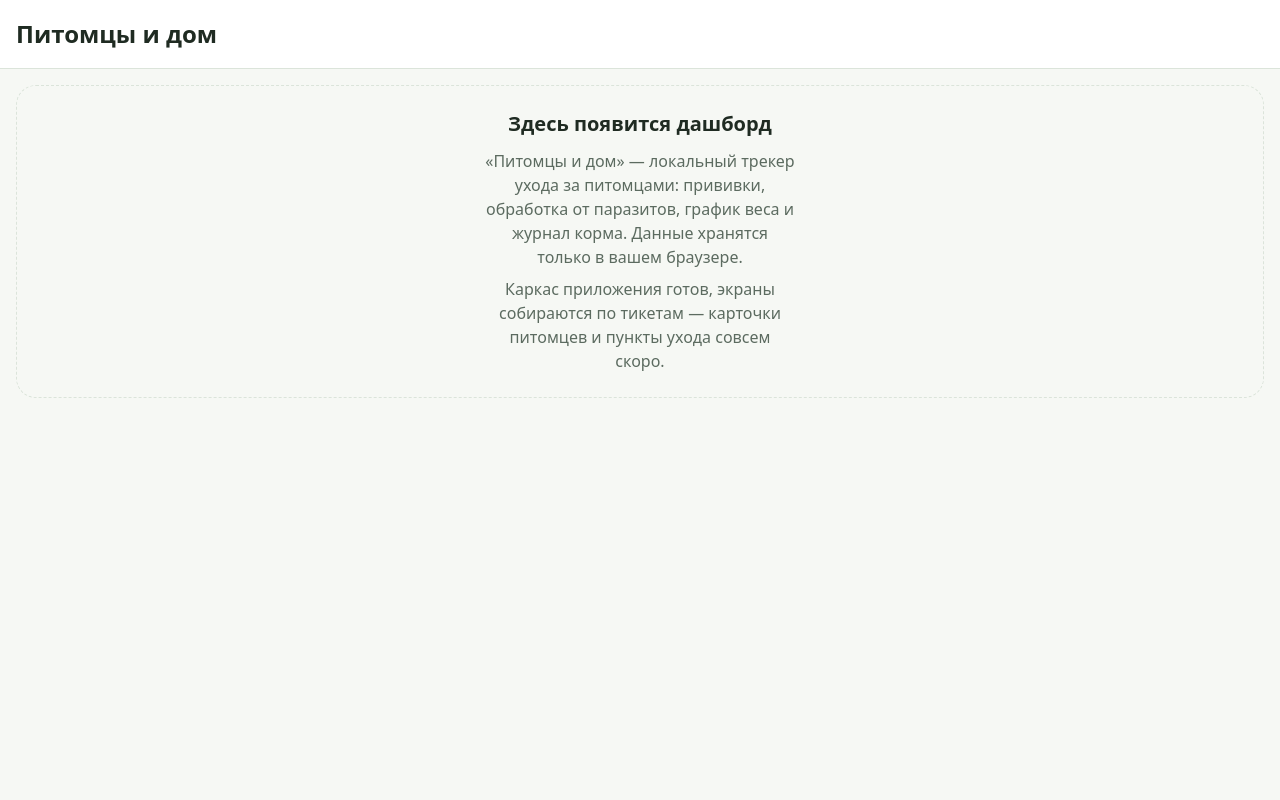
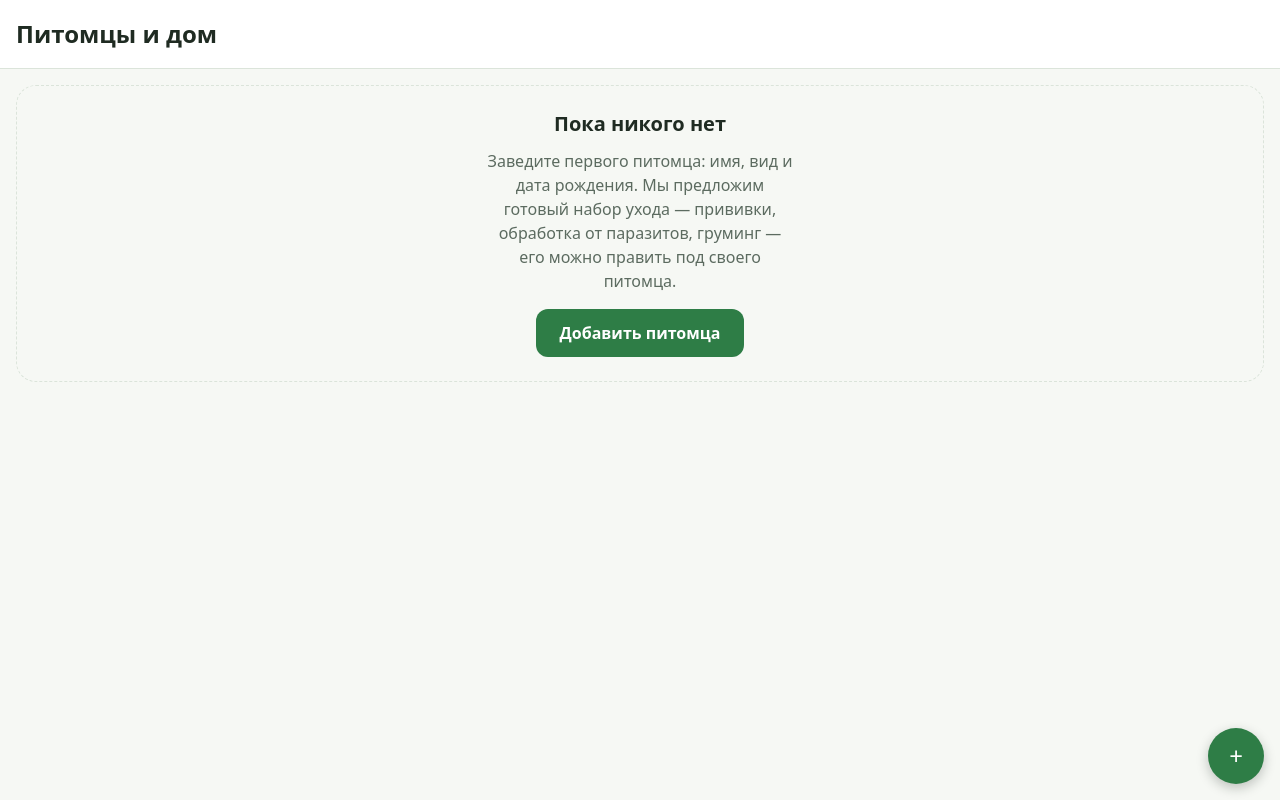
Before and after one commit to l2cri/pet-care-tracker, a React (Vite) app: page / in a window 1280 px wide. Built offline with nearby package versions, Linux system fonts and the light colour scheme.

Commit message:
#04 ui: дашборд — карточки подопечных, пустое состояние, FAB «+», подтверждение удаления; токены danger/scrim/тени + color-scheme

```diff
--- a/src/app/screens/Dashboard/Dashboard.module.css
+++ b/src/app/screens/Dashboard/Dashboard.module.css
@@ -19,11 +19,14 @@
   line-height: var(--line-height);
 }
 
+/* Запас снизу больше обычного: над жестовой полоской парит FAB,
+   последняя карточка не должна прятаться под ним. */
 .content {
   flex: 1;
-  padding: var(--space-4) var(--space-4) calc(var(--safe-bottom) + var(--space-4));
+  padding: var(--space-4) var(--space-4) calc(var(--safe-bottom) + 96px);
 }
 
+/* Пустое состояние */
 .empty {
   padding: var(--space-6) var(--space-4);
   border: 1px dashed var(--color-border);
@@ -38,12 +41,167 @@
 
 .emptyText {
   max-width: 34ch;
-  margin: 0 auto var(--space-2);
+  margin: 0 auto var(--space-4);
   font-size: var(--font-size-m);
   line-height: var(--line-height);
   color: var(--color-text-muted);
 }
 
-.emptyText:last-child {
-  margin-bottom: 0;
+.emptyButton {
+  min-height: 48px;
+  padding: 0 var(--space-6);
+  border: none;
+  border-radius: var(--radius-m);
+  background: var(--color-accent);
+  color: var(--color-on-accent);
+  font: inherit;
+  font-weight: 600;
+  cursor: pointer;
 }
+
+/* Карточки: на телефоне — список, от 640px — сетка auto-fill. */
+.list {
+  display: flex;
+  flex-direction: column;
+  gap: var(--space-3);
+  margin: 0;
+  padding: 0;
+  list-style: none;
+}
+
+@media (min-width: 640px) {
+  .list {
+    display: grid;
+    grid-template-columns: repeat(auto-fill, minmax(280px, 1fr));
+    gap: var(--space-4);
+  }
+}
+
+.card {
+  padding: var(--space-4);
+  background: var(--color-card);
+  border: 1px solid var(--color-border);
+  border-radius: var(--radius-m);
+}
+
+.cardMain {
+  display: flex;
+  align-items: center;
+  gap: var(--space-3);
+}
+
+.avatar,
+.avatarPlaceholder {
+  flex: none;
+  width: 56px;
+  height: 56px;
+  border-radius: 50%;
+}
+
+.avatar {
+  object-fit: cover;
+}
+
+.avatarPlaceholder {
+  display: flex;
+  align-items: center;
+  justify-content: center;
+  background: var(--color-bg);
+  border: 1px solid var(--color-border);
+  color: var(--color-text-muted);
+  font-size: var(--font-size-l);
+}
+
+.name {
+  margin: 0;
+  font-size: var(--font-size-l);
+  line-height: var(--line-height);
+}
+
+.species {
+  margin: 0;
+  color: var(--color-text-muted);
+}
+
+.cardActions {
+  display: flex;
+  justify-content: flex-end;
+  gap: var(--space-2);
+  margin-top: var(--space-3);
+}
+
+.cardButton {
+  min-height: 40px;
+  padding: 0 var(--space-3);
+  border: 1px solid var(--color-border);
+  border-radius: var(--radius-s);
+  background: transparent;
+  color: var(--color-text);
+  font: inherit;
+  font-size: var(--font-size-s);
+  cursor: pointer;
+}
+
+/* Удаление на карточке — только намёк цветом; залитая красная кнопка
+   остаётся подтверждению в bottom-sheet. */
+.cardButtonDanger {
+  color: var(--color-danger);
+}
+
+/* FAB: фиксированная точка входа «добавить», контраст на обеих темах
+   дают токены accent/on-accent. */
+.fab {
+  position: fixed;
+  right: var(--space-4);
+  bottom: calc(var(--safe-bottom) + var(--space-4));
+  z-index: 10;
+  width: 56px;
+  height: 56px;
+  display: flex;
+  align-items: center;
+  justify-content: center;
+  border: none;
+  border-radius: 50%;
+  background: var(--color-accent);
+  color: var(--color-on-accent);
+  font: inherit;
+  font-size: var(--font-size-xl);
+  line-height: 1;
+  box-shadow: var(--shadow-fab);
+  cursor: pointer;
+}
+
+/* Подтверждение удаления */
+.removingText {
+  margin: 0 0 var(--space-4);
+  font-size: var(--font-size-m);
+  line-height: var(--line-height);
+}
+
+.removingActions {
+  display: flex;
+  gap: var(--space-3);
+}
+
+.removingActions .secondaryButton,
+.removingActions .dangerButton {
+  flex: 1;
+  min-height: 48px;
+  border-radius: var(--radius-m);
+  font: inherit;
+  font-weight: 600;
+  cursor: pointer;
+}
+
+.secondaryButton {
+  border: 1px solid var(--color-border);
+  background: transparent;
+  color: var(--color-text);
+  font-weight: 400;
+}
+
+.dangerButton {
+  border: none;
+  background: var(--color-danger);
+  color: var(--color-on-danger);
+}
--- a/src/app/screens/Dashboard/Dashboard.tsx
+++ b/src/app/screens/Dashboard/Dashboard.tsx
@@ -1,26 +1,137 @@
+/**
+ * Дашборд (User Stories 1, 26, 27, 33, 37): первый экран с карточками всех
+ * подопечных. Данные — только из стора; какое окно (создание, правка,
+ * подтверждение удаления) открыто — локальное UI-состояние экрана, стор
+ * про него не знает.
+ *
+ * Карточка в этом тикете никуда не ведёт: таймеры, бейджи и вкладки —
+ * тикеты 05 и дальше. Компонент не считает ни возрастов, ни сроков.
+ */
+
+import { useState } from 'react'
+import type { CareSubject } from '../../../domain/model'
+import { BottomSheet } from '../../components/BottomSheet/BottomSheet'
+import { SubjectSheet } from '../../components/SubjectSheet/SubjectSheet'
+import { useStore } from '../../store'
 import styles from './Dashboard.module.css'
 
-/** Заглушка дашборда для каркаса (тикет 01); карточки подопечных — тикет 04. */
+/** Заглушка вместо фото: первая буква имени — презентационное форматирование. */
+function subjectInitial(name: string): string {
+  return name.trim().charAt(0).toUpperCase() || '•'
+}
+
 export function Dashboard() {
+  const { state, removeSubject } = useStore()
+  const subjects = state.subjects
+
+  // Открытые bottom-sheet'ы: создание, правка и подтверждение удаления
+  // взаимно исключающие — один лист на экране.
+  const [creating, setCreating] = useState(false)
+  const [editing, setEditing] = useState<CareSubject | null>(null)
+  const [removing, setRemoving] = useState<CareSubject | null>(null)
+
   return (
     <div className={styles.screen}>
       <header className={styles.header}>
         <h1 className={styles.title}>Питомцы и дом</h1>
       </header>
       <main className={styles.content}>
-        <div className={styles.empty}>
-          <h2 className={styles.emptyTitle}>Здесь появится дашборд</h2>
-          <p className={styles.emptyText}>
-            «Питомцы и дом» — локальный трекер ухода за питомцами: прививки, обработка
-            от паразитов, график веса и журнал корма. Данные хранятся только в вашем
-            браузере.
+        {subjects.length === 0 ? (
+          // Пустое состояние объясняет, что делать дальше, — экран без
+          // необъяснённой пустоты.
+          <div className={styles.empty}>
+            <h2 className={styles.emptyTitle}>Пока никого нет</h2>
+            <p className={styles.emptyText}>
+              Заведите первого питомца: имя, вид и дата рождения. Мы предложим готовый набор ухода —
+              прививки, обработка от паразитов, груминг — его можно править под своего питомца.
+            </p>
+            <button type="button" className={styles.emptyButton} onClick={() => setCreating(true)}>
+              Добавить питомца
+            </button>
+          </div>
+        ) : (
+          <ul className={styles.list}>
+            {subjects.map((subject) => (
+              <li key={subject.id} className={styles.card}>
+                <div className={styles.cardMain}>
+                  {subject.photo !== undefined ? (
+                    <img className={styles.avatar} src={subject.photo} alt="" />
+                  ) : (
+                    <span className={styles.avatarPlaceholder} aria-hidden="true">
+                      {subjectInitial(subject.name)}
+                    </span>
+                  )}
+                  <div className={styles.cardText}>
+                    <h2 className={styles.name}>{subject.name}</h2>
+                    <p className={styles.species}>{subject.species}</p>
+                  </div>
+                </div>
+                <div className={styles.cardActions}>
+                  <button
+                    type="button"
+                    className={styles.cardButton}
+                    onClick={() => setEditing(subject)}
+                    aria-label={`Изменить: ${subject.name}`}
+                  >
+                    Изменить
+                  </button>
+                  <button
+                    type="button"
+                    className={`${styles.cardButton} ${styles.cardButtonDanger}`}
+                    onClick={() => setRemoving(subject)}
+                    aria-label={`Удалить: ${subject.name}`}
+                  >
+                    Удалить
+                  </button>
+                </div>
+              </li>
+            ))}
+          </ul>
+        )}
+      </main>
+
+      {/* FAB — постоянная точка входа к добавлению, виден и в пустом состоянии. */}
+      <button
+        type="button"
+        className={styles.fab}
+        onClick={() => setCreating(true)}
+        aria-label="Добавить питомца"
+      >
+        +
+      </button>
+
+      {creating && <SubjectSheet onClose={() => setCreating(false)} />}
+      {editing !== null && <SubjectSheet subject={editing} onClose={() => setEditing(null)} />}
+
+      {/* Подтверждение удаления: каскад уносит все данные питомца (тикет 04),
+          поэтому действие — только через явное «Удалить», кнопка красная. */}
+      {removing !== null && (
+        <BottomSheet title="Удалить питомца?" onClose={() => setRemoving(null)}>
+          <p className={styles.removingText}>
+            Удалить «{removing.name}»? Уйдут все его данные: пункты ухода, история выполнений,
+            события, вес и журнал корма. Действие необратимо.
           </p>
-          <p className={styles.emptyText}>
-            Каркас приложения готов, экраны собираются по тикетам — карточки питомцев
-            и пункты ухода совсем скоро.
-          </p>
-        </div>
-      </main>
+          <div className={styles.removingActions}>
+            <button
+              type="button"
+              className={styles.secondaryButton}
+              onClick={() => setRemoving(null)}
+            >
+              Отмена
+            </button>
+            <button
+              type="button"
+              className={styles.dangerButton}
+              onClick={() => {
+                removeSubject(removing.id)
+                setRemoving(null)
+              }}
+            >
+              Удалить
+            </button>
+          </div>
+        </BottomSheet>
+      )}
     </div>
   )
 }
--- a/src/styles/tokens.css
+++ b/src/styles/tokens.css
@@ -18,6 +18,11 @@ body {
 }
 
 :root {
+  /* Нативные контролы (календарь у input[type=date], select, скроллбары)
+     красит ОС по color-scheme. Без него в тёмной теме они остались бы
+     белыми — «белое пятно», запрещённое ADR-0006. */
+  color-scheme: light dark;
+
   /* Палитра: светлая тема */
   --color-bg: #f6f8f4;
   --color-card: #ffffff;
@@ -29,6 +34,18 @@ body {
   /* Срочность дашборда (тикет 05): просрочено / скоро (≤ 7 дней) */
   --color-urgency-overdue: #c0392b;
   --color-urgency-soon: #b07d10;
+  /* Опасное действие (удаление питомца). Отдельный токен от urgency-overdue:
+     срочность — статус пункта ухода, danger — действие пользователя;
+     значения совпадают намеренно, расходиться им никто не запрещал. */
+  --color-danger: #c0392b;
+  --color-on-danger: #ffffff;
+  /* Затемнение под bottom-sheet: зелёно-серый в тон палитре, а не чистый чёрный */
+  --color-scrim: rgb(15 23 18 / 0.55);
+
+  /* Тени «парящих» элементов: FAB над контентом и bottom-sheet над экраном.
+     В тёмной теме тень глубже — иначе лист сливается с фоном. */
+  --shadow-fab: 0 4px 12px rgb(20 32 23 / 0.25);
+  --shadow-sheet: 0 -8px 24px rgb(20 32 23 / 0.2);
 
   /* Радиусы */
   --radius-s: 8px;
@@ -66,5 +83,10 @@ body {
     --color-border: #2a372e;
     --color-urgency-overdue: #e07070;
     --color-urgency-soon: #d9a949;
+    --color-danger: #e07070;
+    --color-on-danger: #1c110f;
+    --color-scrim: rgb(0 0 0 / 0.6);
+    --shadow-fab: 0 4px 16px rgb(0 0 0 / 0.5);
+    --shadow-sheet: 0 -8px 28px rgb(0 0 0 / 0.45);
   }
 }
```
